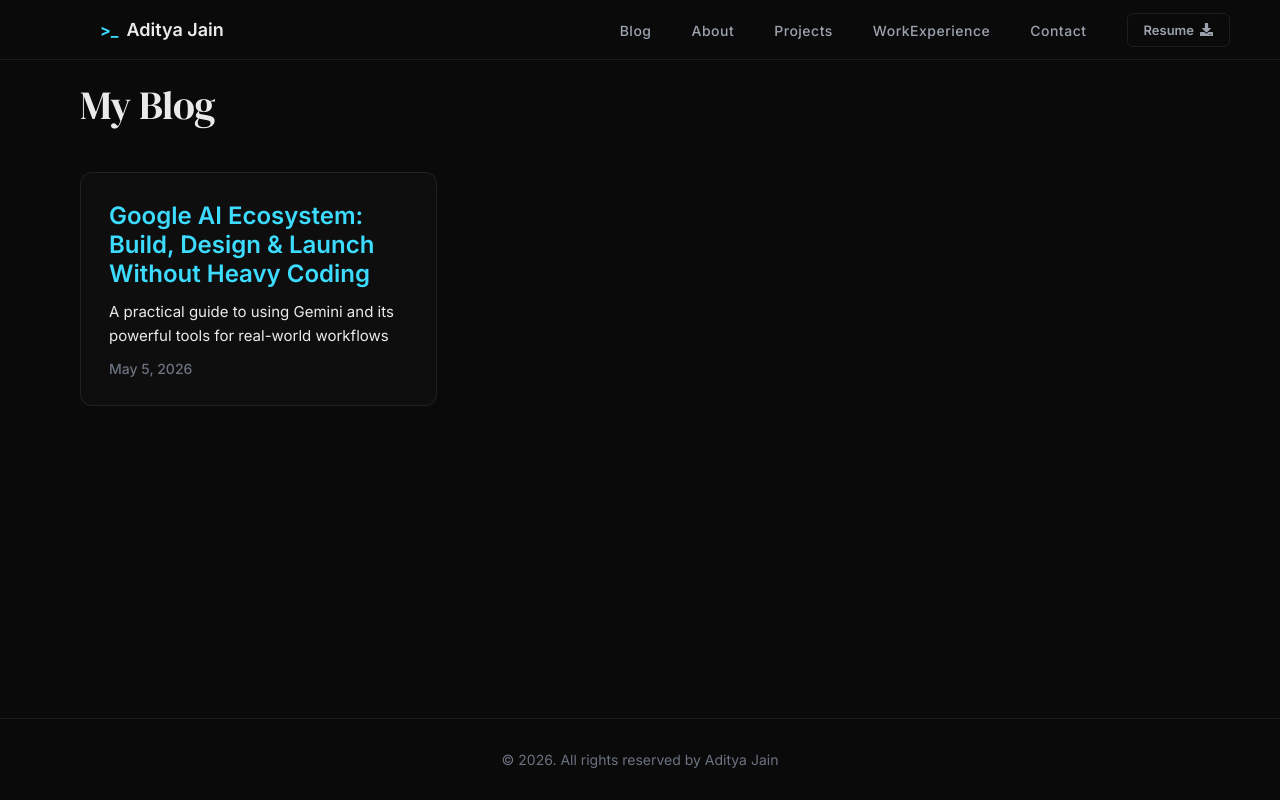
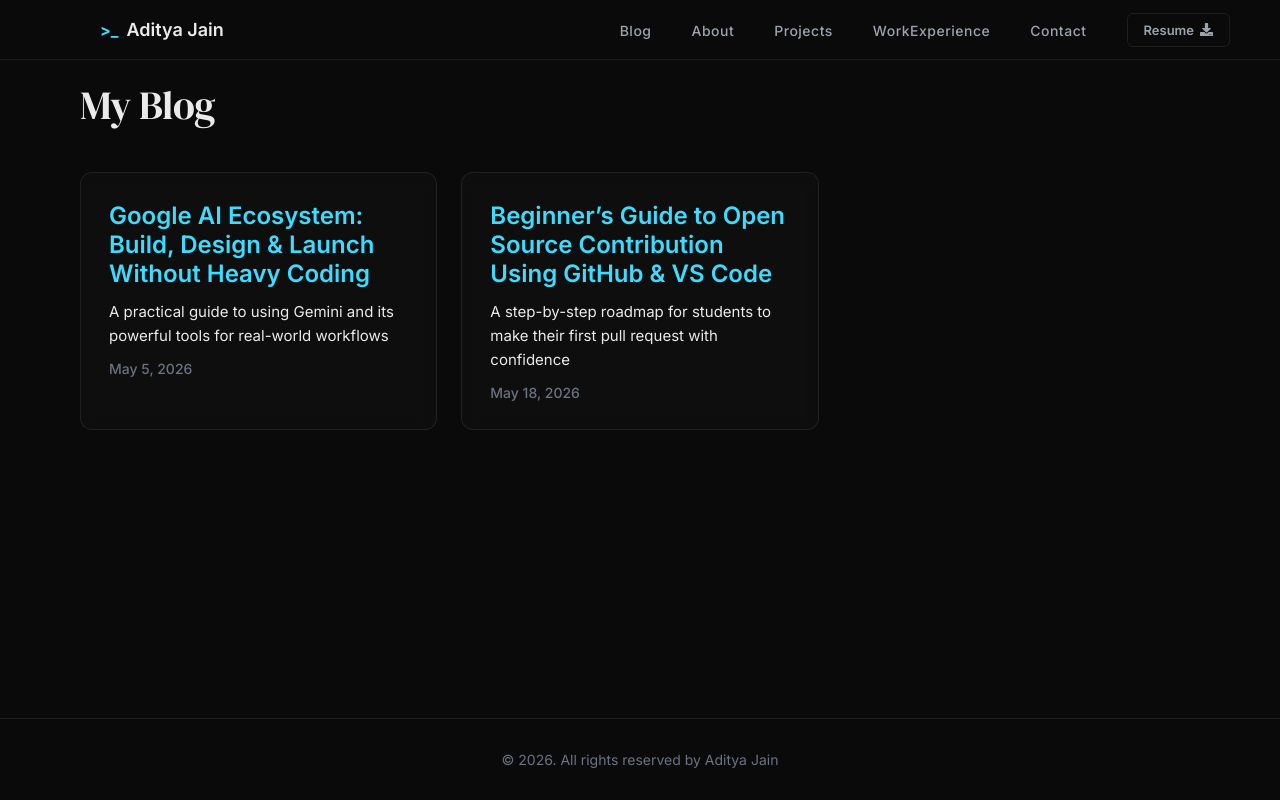
Before and after one commit to AdityaJain1106/portfolio, a Next.js app: page /blog in a window 1280 px wide. Built offline with nearby package versions, Linux system fonts and the light colour scheme.

Commit message:
feat: add initial blog post data to content repository

```diff
--- a/src/data/blog.ts
+++ b/src/data/blog.ts
@@ -50,5 +50,181 @@ export const blogs = [
     <h2>Conclusion</h2>
     <p>The biggest shift is that AI is no longer just assisting development—it is becoming the development process itself. With tools handling design, coding, research, and marketing, anyone can build and launch products faster. Learning how to use these tools together can give a massive advantage in projects, startups, and hackathons.</p>
   `
+},
+{
+  "id": "2",
+  "title": "Beginner’s Guide to Open Source Contribution Using GitHub & VS Code",
+  "subtitle": "A step-by-step roadmap for students to make their first pull request with confidence",
+  "date": "2026-05-18",
+  "content": `
+    <h2>Introduction</h2>
+    <p>Open source contribution often feels intimidating for beginners. Many students want to contribute to projects but get confused by GitHub workflows, terminal commands, pull requests, and collaboration processes. This guide simplifies the entire process into beginner-friendly steps so anyone can confidently make their first contribution.</p>
+
+    <p>According to the workshop presentation by Aditya Jain for GirlScript Summer of Code (GSSOC '26), the biggest challenge is not coding itself — it is understanding the workflow and process behind contribution. :contentReference[oaicite:0]{index=0}</p>
+
+    <h2>What is Open Source?</h2>
+    <p>Open source refers to projects whose source code is publicly available for everyone to view, learn from, improve, and contribute to. Most of the technologies and platforms we use daily are connected to open source ecosystems.</p>
+
+    <p>One of the biggest advantages of open source is collaboration. Anyone can:</p>
+    <ul>
+      <li>View the source code</li>
+      <li>Learn from real-world projects</li>
+      <li>Improve existing features</li>
+      <li>Contribute to the community</li>
+    </ul>
+
+    <h2>Why Open Source is Important for Students</h2>
+    <p>Open source contribution gives students practical exposure that traditional learning often cannot provide.</p>
+
+    <ul>
+      <li><b>Improve Coding Skills:</b> Work on real projects instead of only tutorials</li>
+      <li><b>Gain Real-World Experience:</b> Learn industry workflows and collaboration</li>
+      <li><b>Build Teamwork:</b> Collaborate with developers across the globe</li>
+      <li><b>Strengthen Your Resume:</b> Showcase contributions and GitHub activity</li>
+      <li><b>Create Networking Opportunities:</b> Connect with maintainers and communities</li>
+    </ul>
+
+    <h2>Common Beginner Problems</h2>
+    <p>Most beginners face similar roadblocks when starting their open source journey:</p>
+
+    <ul>
+      <li>Confusion between forking, cloning, and branching</li>
+      <li>Fear of terminal commands</li>
+      <li>Uncertainty about creating pull requests</li>
+      <li>Fear of making mistakes and breaking code</li>
+    </ul>
+
+    <p>The good news is that these fears are completely normal. Open source contribution becomes much easier when broken down into a safe and simple workflow. :contentReference[oaicite:1]{index=1}</p>
+
+    <h2>The Complete Open Source Workflow</h2>
+
+    <p>The contribution workflow can be divided into 8 simple steps:</p>
+
+    <ol>
+      <li>Find a repository</li>
+      <li>Fork the repository</li>
+      <li>Clone it locally</li>
+      <li>Create a new branch</li>
+      <li>Make your changes</li>
+      <li>Commit the changes</li>
+      <li>Push your code</li>
+      <li>Create a Pull Request (PR)</li>
+    </ol>
+
+    <h2>Understanding Pull Requests (PR)</h2>
+    <p>A Pull Request is a way to share your changes with the original project maintainers on GitHub. It is essentially asking:</p>
+
+    <blockquote>
+      “I made some improvements to the project. Can you review and merge them?”
+    </blockquote>
+
+    <p>This creates a collaborative workflow where maintainers can review, discuss, and approve contributions before they become part of the main project.</p>
+
+    <h2>Step-by-Step Contribution Guide</h2>
+
+    <h3>Step 1: Fork the Repository</h3>
+    <p>Forking creates your own copy of a GitHub repository under your account.</p>
+
+    <p><b>Why?</b> It allows you to work independently without affecting the original project.</p>
+
+    <h3>Step 2: Clone the Repository</h3>
+    <p>Cloning downloads the repository from GitHub to your local computer.</p>
+
+    <pre>
+git clone https://github.com/your-username/project-name.git
+cd project-name
+    </pre>
+
+    <h3>Step 3: Create a New Branch</h3>
+    <p>Creating a separate branch keeps your work isolated from the main project.</p>
+
+    <pre>
+git checkout -b my-changes
+    </pre>
+
+    <p><b>Best Practice:</b> Never make changes directly on the main branch.</p>
+
+    <h3>Step 4: Make Changes</h3>
+    <p>Open the project in VS Code or any editor and start contributing.</p>
+
+    <p>Your contribution does not need to be huge. Beginner-friendly contributions include:</p>
+
+    <ul>
+      <li>Fixing spelling mistakes</li>
+      <li>Improving documentation</li>
+      <li>Fixing UI alignment issues</li>
+      <li>Solving small bugs</li>
+    </ul>
+
+    <h3>Step 5: Commit Your Changes</h3>
+    <p>After editing the files, save your work using Git commits.</p>
+
+    <pre>
+git add .
+git commit -m "Fixed spelling mistake in README"
+    </pre>
+
+    <h3>Step 6: Push Your Code</h3>
+    <p>Upload your changes from your local machine to GitHub.</p>
+
+    <pre>
+git push origin my-changes
+    </pre>
+
+    <h3>Step 7: Open a Pull Request</h3>
+    <p>Go to your GitHub repository and click on <b>“Compare & Pull Request”</b>.</p>
+
+    <p>Add:</p>
+
+    <ul>
+      <li>A clear title</li>
+      <li>A proper description</li>
+      <li>Explanation of what you changed</li>
+    </ul>
+
+    <h2>Essential Git Commands Cheat Sheet</h2>
+
+    <pre>
+git clone <url>              → Download repository
+cd <folder>                  → Enter project folder
+git checkout -b <branch>     → Create a new branch
+git add .                    → Stage changes
+git commit -m "message"      → Save changes
+git push origin <branch>     → Upload code to GitHub
+    </pre>
+
+    <h2>Common Mistakes to Avoid</h2>
+
+    <ul>
+      <li>Committing directly to the main branch</li>
+      <li>Forgetting to sync with the upstream repository</li>
+      <li>Writing unclear Pull Request descriptions</li>
+    </ul>
+
+    <p>Recommended practices include:</p>
+
+    <ul>
+      <li>Always create a new branch before editing</li>
+      <li>Pull the latest updates before starting work</li>
+      <li>Clearly explain your contribution in the PR</li>
+    </ul>
+
+    <h2>You Don’t Need to Be an Expert</h2>
+
+    <p>One of the most important lessons for beginners is this:</p>
+
+    <blockquote>
+      “Your first PR does not need to be huge.”
+    </blockquote>
+
+    <p>Even small contributions matter in open source. What matters most is taking the first step and learning the process.</p>
+
+    <h2>Conclusion</h2>
+
+    <p>Open source contribution is one of the best ways for students to gain practical experience, improve coding skills, and build a strong developer profile. The process may initially look complex, but once broken into small steps, it becomes approachable and rewarding.</p>
+
+    <p>The key is consistency and confidence. Start with small contributions, learn Git workflows gradually, and focus on collaboration instead of perfection. Your first contribution can be the beginning of a long and impactful journey in the developer community.</p>
+
+  `
 }
 ];
```
